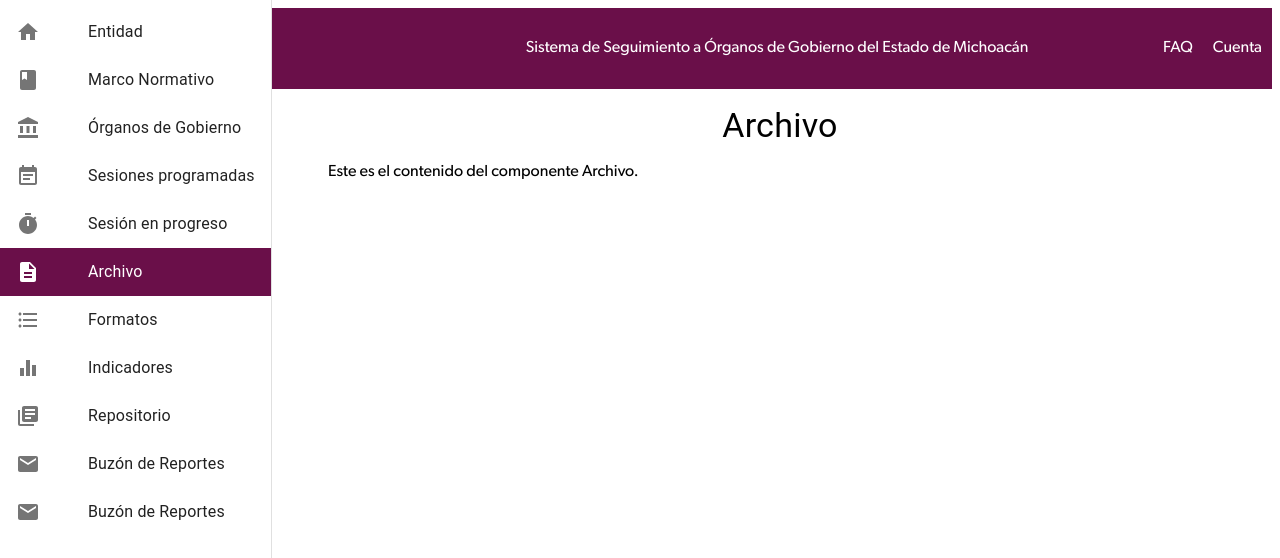
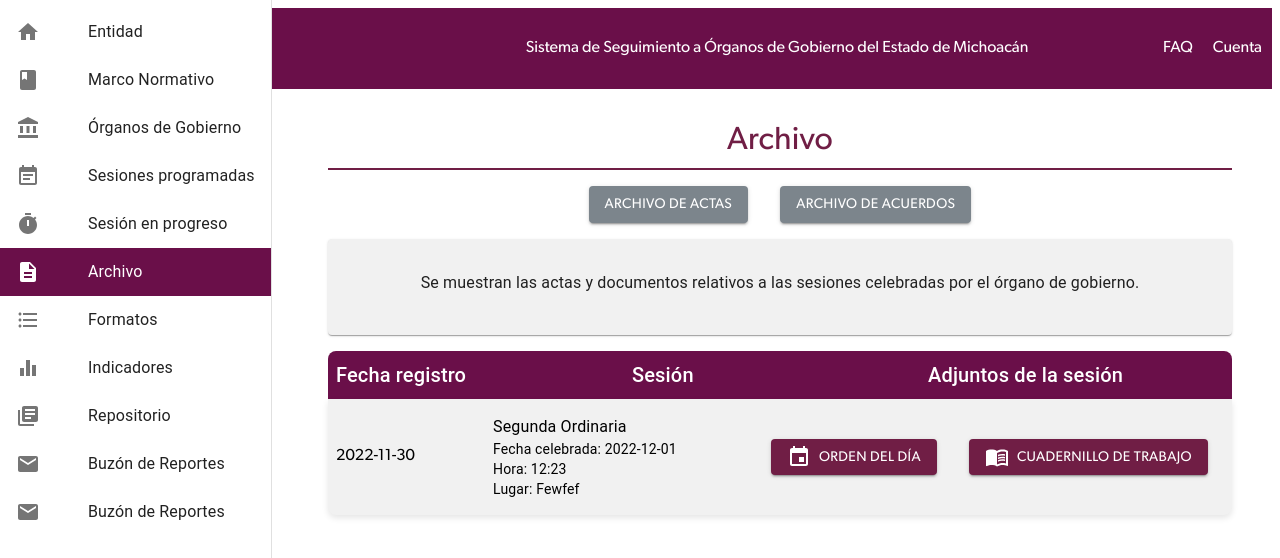
Before and after one commit to ArturoEstrada0/sisogem, a React (Create React App) app: page /archivo in a window 1280 px wide. Shown: the top 558 px of the page. Built offline with nearby package versions, Linux system fonts and the light colour scheme.

Commit message:
archivo v1

```diff
--- a/src/components/Archivo.jsx
+++ b/src/components/Archivo.jsx
@@ -1,16 +1,167 @@
-import React from "react";
-import { Container } from "@mui/material";
+import React, { useState } from "react";
 import {
+  Container,
+  Button,
   Typography,
+  Grid,
+  Box,
+  Card,
+  CardContent,
+  Paper,
 } from "@mui/material";
-function Archivo() {
+import { styled } from "@mui/system";
+import Grow from "@mui/material/Grow";
+import Zoom from "@mui/material/Zoom";
+import EventIcon from "@mui/icons-material/Event";
+import MenuBookIcon from "@mui/icons-material/MenuBook";
+
+const HeaderTypography = styled(Typography)({
+  textAlign: "center",
+  fontFamily: "Gibson, sans-serif",
+  color: "#701e45",
+  fontSize: "32px",
+  margin: "16px 0",
+  borderBottom: "2px solid #701e45",
+  paddingBottom: "8px",
+  transition: "color 0.3s",
+  "&:hover": {
+    color: "#6a0f49",
+  },
+});
+
+const ButtonContainer = styled(Box)({
+  display: "flex",
+  justifyContent: "center",
+  marginBottom: "16px",
+});
+
+const CustomButton = styled(Button)(({ selected }) => ({
+  margin: "0 16px",
+  backgroundColor: selected ? "#701e45" : "#7c858c",
+  color: "white",
+  fontFamily: "Gibson, sans-serif",
+  transition: "background-color 0.3s",
+  "&:hover": {
+    backgroundColor: "#6a0f49",
+  },
+}));
+
+const InfoCard = styled(Card)({
+  textAlign: "center",
+  padding: "16px",
+  fontFamily: "Gibson, sans-serif",
+  backgroundColor: "#f1f1f1",
+  marginBottom: "16px",
+  transition: "transform 0.3s",
+  "&:hover": {
+    transform: "scale(1.02)",
+  },
+});
+
+const TableGrid = styled(Grid)({
+  display: "flex",
+  justifyContent: "space-between",
+  backgroundColor: "#6a0f49",
+  color: "white",
+  padding: "8px",
+  fontFamily: "Gibson, sans-serif",
+  borderRadius: "8px 8px 0 0",
+});
+
+const DataRowGrid = styled(Grid)({
+  display: "flex",
+  justifyContent: "space-between",
+  backgroundColor: "#f1f1f1",
+  padding: "16px 8px",
+  marginBottom: "16px",
+  alignItems: "center",
+  transition: "background-color 0.3s",
+  borderRadius: "0 0 8px 8px",
+  boxShadow: "0px 3px 6px rgba(0, 0, 0, 0.1)",
+  "&:hover": {
+    backgroundColor: "#e3e3e3",
+  },
+});
+
+const Archivo = () => {
+  const [selectedFileType, setSelectedFileType] = useState(null);
+
+  const handleFileTypeClick = (type) => {
+    setSelectedFileType(type);
+  };
+
   return (
     <Container>
-      <Typography variant="h4" align="center">
-        Archivo
-      </Typography>        <p>Este es el contenido del componente Archivo.</p>
+      <Grow in={true} timeout={1000}>
+        <HeaderTypography variant="h4">
+          Archivo
+        </HeaderTypography>
+      </Grow>
+      <ButtonContainer>
+        <Zoom in={true} timeout={1000}>
+          <CustomButton
+            variant="contained"
+            onClick={() => handleFileTypeClick("actas")}
+            selected={selectedFileType === "actas"}
+          >
+            Archivo de Actas
+          </CustomButton>
+        </Zoom>
+        <Zoom in={true} timeout={1000}>
+          <CustomButton
+            variant="contained"
+            onClick={() => handleFileTypeClick("acuerdos")}
+            selected={selectedFileType === "acuerdos"}
+          >
+            Archivo de Acuerdos
+          </CustomButton>
+        </Zoom>
+      </ButtonContainer>
+      <Grow in={true} timeout={1000}>
+        <InfoCard>
+          <CardContent>
+            <Typography variant="body1">
+              Se muestran las actas y documentos relativos a las sesiones celebradas por el órgano de gobierno.
+            </Typography>
+          </CardContent>
+        </InfoCard>
+      </Grow>
+      <TableGrid container>
+        <Grid item xs={4}>
+          <Typography variant="h6">Fecha registro</Typography>
+        </Grid>
+        <Grid item xs={4}>
+          <Typography variant="h6">Sesión</Typography>
+        </Grid>
+        <Grid item xs={4}>
+          <Typography variant="h6">Adjuntos de la sesión</Typography>
+        </Grid>
+      </TableGrid>
+      <Zoom in={true} timeout={1000}>
+        <DataRowGrid>
+          <Grid item xs={4}>
+            2022-11-30
+          </Grid>
+          <Grid item xs={4}>
+            <Typography variant="body1">Segunda Ordinaria</Typography>
+            <Typography variant="body2">Fecha celebrada: 2022-12-01</Typography>
+            <Typography variant="body2">Hora: 12:23</Typography>
+            <Typography variant="body2">Lugar: Fewfef</Typography>
+          </Grid>
+          <Grid item xs={4}>
+  <CustomButton variant="contained" style={{ backgroundColor: "#701e45", color: "white" }}>
+    <EventIcon style={{ marginRight: '8px' }} />
+    Orden del Día
+  </CustomButton>
+  <CustomButton variant="contained" style={{ backgroundColor: "#701e45", color: "white" }}>
+    <MenuBookIcon style={{ marginRight: '8px' }} />
+    Cuadernillo de Trabajo
+  </CustomButton>
+</Grid>
+        </DataRowGrid>
+      </Zoom>
     </Container>
   );
-}
+};
 
 export default Archivo;
```
Also changed, not shown: src/index.css (line endings or trailing spaces).
